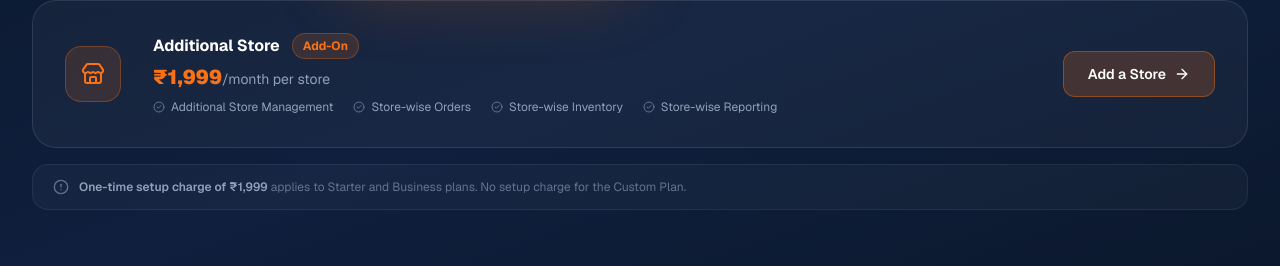
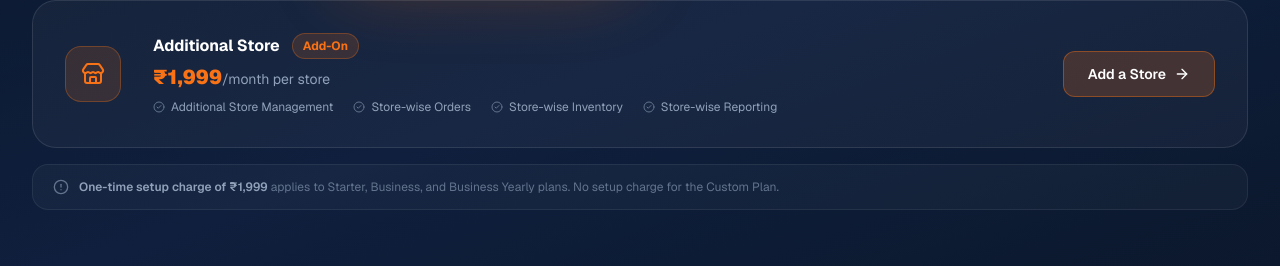
Before and after one commit to quantixtechnology/quantix-website, a Next.js app: page / in a window 1280 px wide. Shown: the part 6904-7170 px from the top of the page. Built offline with nearby package versions, Linux system fonts and the light colour scheme; no server answers.

Commit message:
chore: auto-deploy 2026-06-09 14:19

```diff
--- a/app/sections/Pricing.tsx
+++ b/app/sections/Pricing.tsx
@@ -639,7 +639,7 @@ export default function Pricing() {
               <span className="text-slate-400 font-semibold">
                 One-time setup charge of ₹1,999
               </span>{" "}
-              applies to Starter and Business plans. No setup charge for the Custom Plan.
+              applies to Starter, Business, and Business Yearly plans. No setup charge for the Custom Plan.
             </p>
           </div>
         </motion.div>
```
